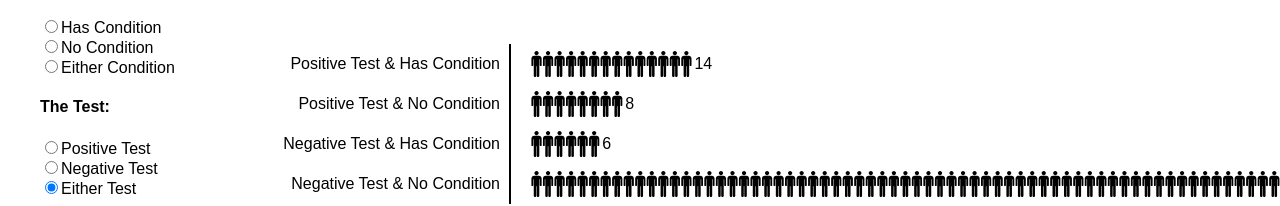
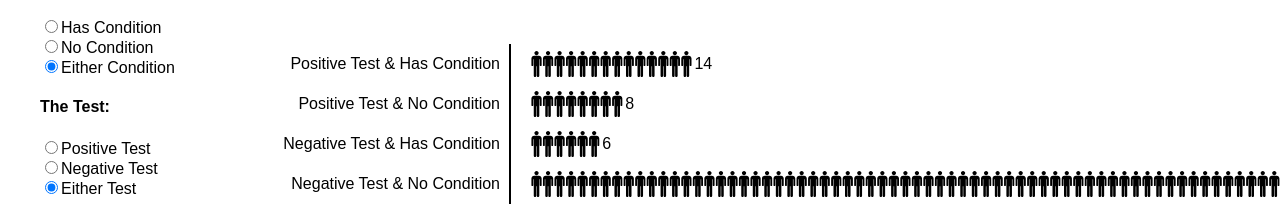
Before and after one commit to SaahilClaypool/Datavis_Research, a React (Create React App) app in the folder Prototype/: page / in a window 1280 px wide. Shown: the part 433-639 px from the top of the page. Built offline with nearby package versions, Linux system fonts and the light colour scheme.

Commit message:
fixed the default checked value

```diff
--- a/Prototype/src/Interactive.js
+++ b/Prototype/src/Interactive.js
@@ -114,7 +114,7 @@ export class Interactive extends Component {
                 <input type="radio" name="condition" value="-1"/>No Condition
               </label><br/>
               <label onMouseEnter={this.handle_mouse_enter_condition} onMouseLeave={this.handle_mouse_leave_condition}>
-                <input type="radio" name="condition" value="0"/>Either Condition
+                <input type="radio" name="condition" value="0" defaultChecked="checked"/>Either Condition
               </label><br/>
             </form>
           <div className="Query"/>
```
Also changed, not shown: 2 other files (tests, documents, lock files or other folders).
